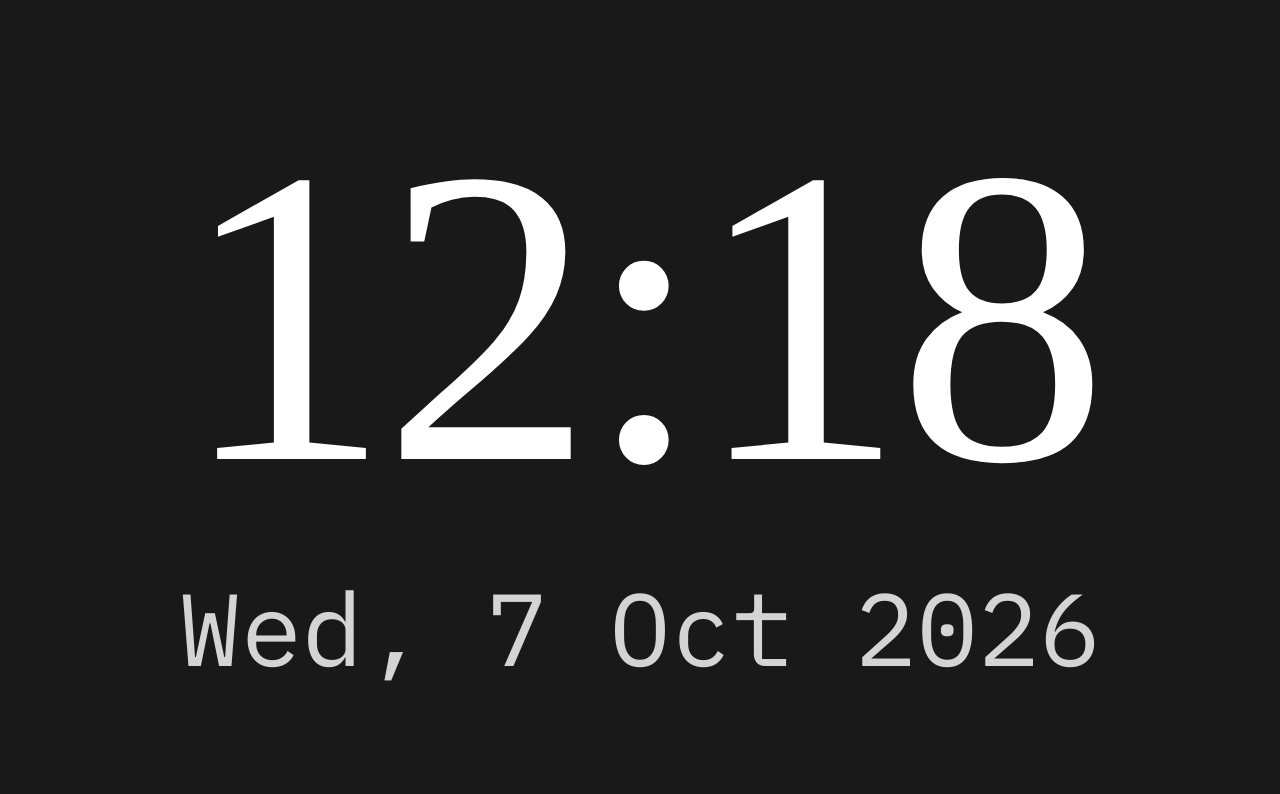
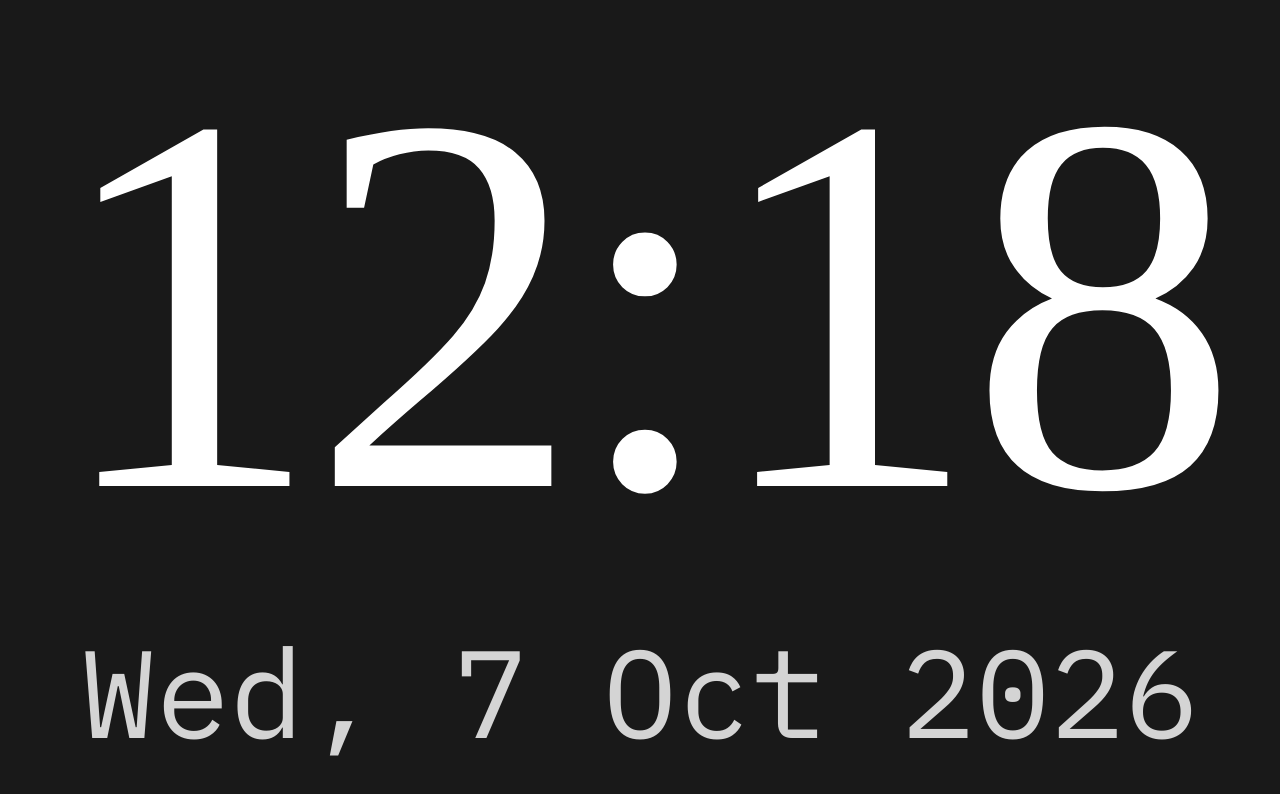
Before and after one commit to tost3333/Notion-widgets, a plain HTML site: page clock/index.html in a window 1280 px wide. Drawn offline with Linux system fonts and the light colour scheme.

Commit message:
Clock: auto-fit text to the embed area

```diff
--- a/clock/index.html
+++ b/clock/index.html
@@ -7,35 +7,50 @@
 <link rel="preconnect" href="https://fonts.googleapis.com">
 <link href="https://fonts.googleapis.com/css2?family=IBM+Plex+Mono:wght@400;700&family=Tinos:wght@400;700&display=swap" rel="stylesheet">
 <style>
-  :root { --bg:#191919; --fg:#ffffff; --muted:#d4d4d4; --dim:#9b9b9b; }
-  * { box-sizing:border-box; margin:0; }
-  html, body { height:100%; background:var(--bg); }
-  body {
-    display:flex; flex-direction:column; align-items:center; justify-content:center;
-    font-family:'IBM Plex Mono', ui-monospace, Consolas, monospace;
-    color:var(--fg); text-align:center; padding:0; overflow:hidden;
-  }
-  #time { font-family:'Tinos', 'Times New Roman', Georgia, serif; font-weight:400; font-size:min(33vw, 56vh); line-height:1; letter-spacing:-0.02em; font-variant-numeric:tabular-nums; }
-  #date { font-size:min(8vw, 14vh); color:var(--muted); margin-top:min(2.5vw, 4vh); }
+  :root { --bg:#191919; --fg:#ffffff; --muted:#d4d4d4; }
+  * { box-sizing:border-box; margin:0; padding:0; }
+  html, body { height:100%; background:var(--bg); overflow:hidden; }
+  body { display:flex; align-items:center; justify-content:center; color:var(--fg); text-align:center; }
+  /* Everything inside is sized in em, so scaling #box's font-size scales the whole clock. */
+  #box { font-size:100px; white-space:nowrap; visibility:hidden; }
+  #time { font-family:'Tinos', 'Times New Roman', Georgia, serif; font-weight:400; font-size:1em; line-height:1; letter-spacing:-0.02em; font-variant-numeric:tabular-nums; }
+  #date { font-family:'IBM Plex Mono', ui-monospace, Consolas, monospace; font-size:.23em; line-height:1.2; color:var(--muted); margin-top:.35em; }
 </style>
 </head>
 <body>
-  <div id="time">--:--</div>
-  <div id="date"></div>
+  <div id="box">
+    <div id="time">--:--</div>
+    <div id="date"></div>
+  </div>
 <script>
   // ---- settings ----
   const HOUR12 = false;         // true for 12-hour clock
   const TIMEZONE = "Europe/Zurich";
+  const FILL = 0.92;            // how much of the embed area the clock may use (0-1)
   // ------------------
   const tf = new Intl.DateTimeFormat("en-GB", { hour:"2-digit", minute:"2-digit", hour12:HOUR12, timeZone:TIMEZONE });
   const df = new Intl.DateTimeFormat("en-GB", { weekday:"short", day:"numeric", month:"short", year:"numeric", timeZone:TIMEZONE });
+  const box = document.getElementById("box");
+
+  // Scale the clock so it fills the embed area (whichever of width/height runs out first).
+  function fit() {
+    box.style.fontSize = "100px";
+    const w = box.offsetWidth, h = box.offsetHeight;
+    if (!w || !h) return;
+    const s = Math.min(window.innerWidth * FILL / w, window.innerHeight * FILL / h);
+    box.style.fontSize = (100 * s) + "px";
+    box.style.visibility = "visible";
+  }
 
   function tick() {
     const now = new Date();
     document.getElementById("time").textContent = tf.format(now);
-    document.getElementById("date").textContent = df.format(now).replace(/,/g, ",");
+    document.getElementById("date").textContent = df.format(now);
   }
   tick();
+  fit();
+  window.addEventListener("resize", fit);
+  if (document.fonts && document.fonts.ready) document.fonts.ready.then(fit); // re-fit once Tinos/Plex have loaded
   setInterval(tick, 1000);
 </script>
 </body>
```
